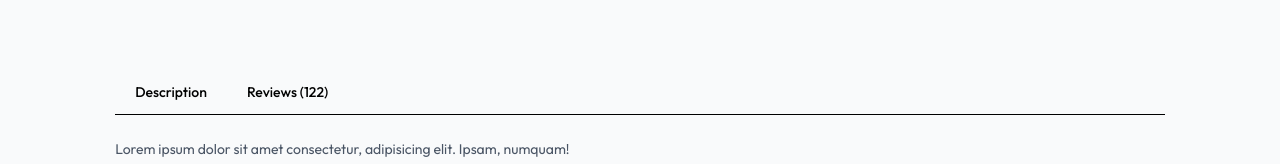
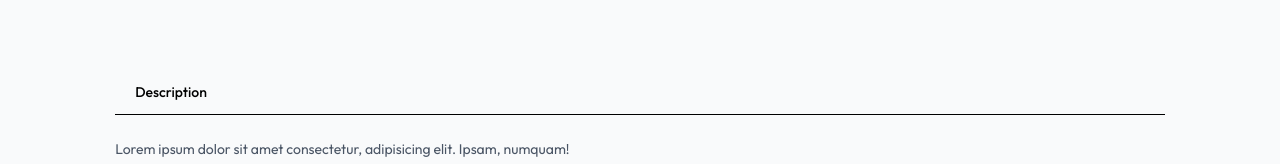
Before and after one commit to CholaKunwar/Ecommerce_xdezo, a React (Vite) app: page /product/aaaaa in a window 1280 px wide. Shown: the part 729-893 px from the top of the page. Built offline with nearby package versions, Linux system fonts and the light colour scheme; no server answers.

Commit message:
Initial commit

```diff
--- a/src/pages/Product.jsx
+++ b/src/pages/Product.jsx
@@ -80,7 +80,6 @@ const Product = () => {
 				<div className="mt-20">
 					<div className="flex border-b">
 						<p className="border-gray-300 px-5 py-3 text-sm font-medium cursor-pointer hover:text-gray-800">Description</p>
-						<p className='border-gray-300 px-5 py-3 text-sm font-medium cursor-pointer hover:text-gray-800'>Reviews (122)</p>
 					</div>
 					<div className="flex flex-col gap-4 py-6 text-sm text-gray-600">
 						<p>Lorem ipsum dolor sit amet consectetur, adipisicing elit. Ipsam, numquam!</p>
```
